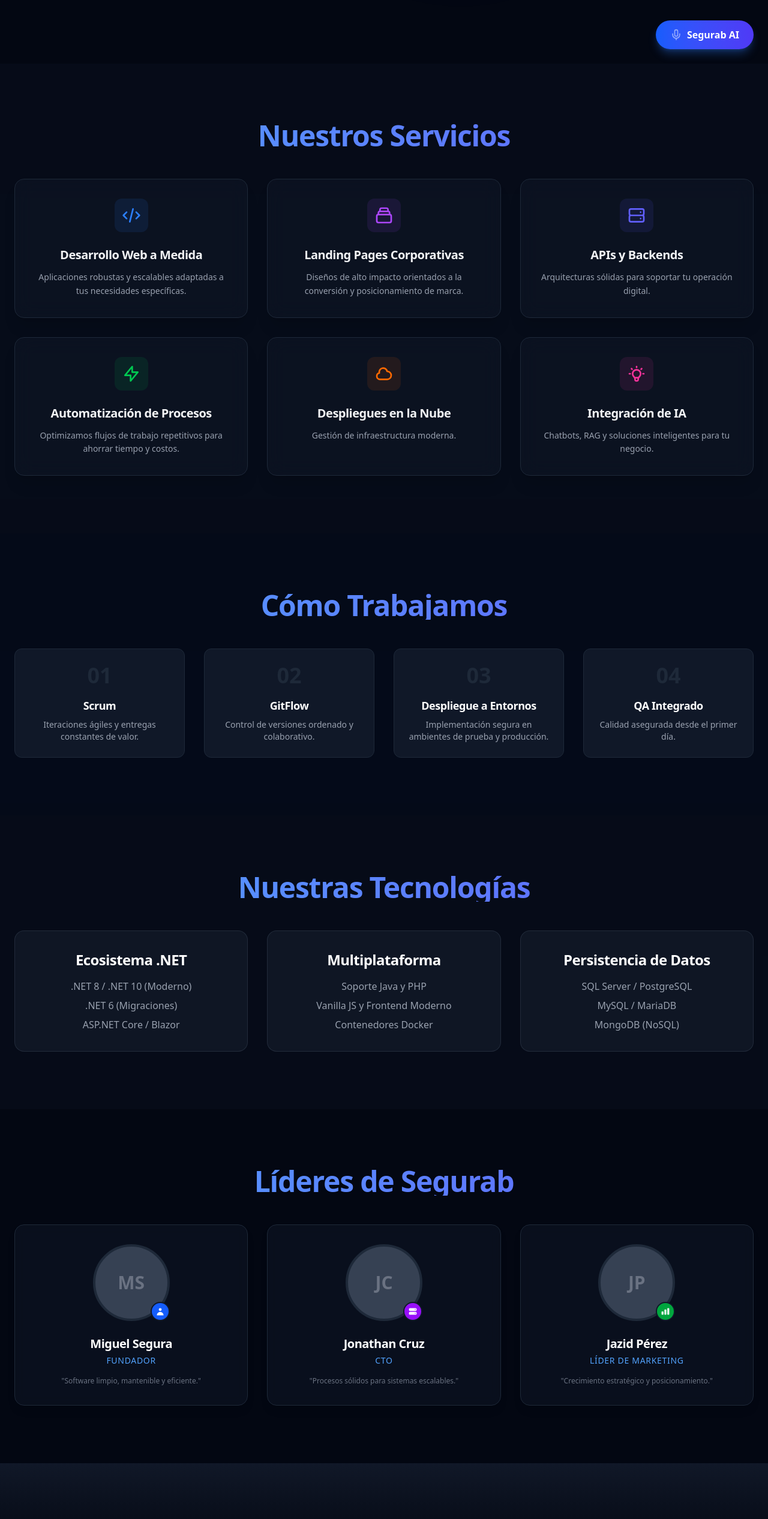
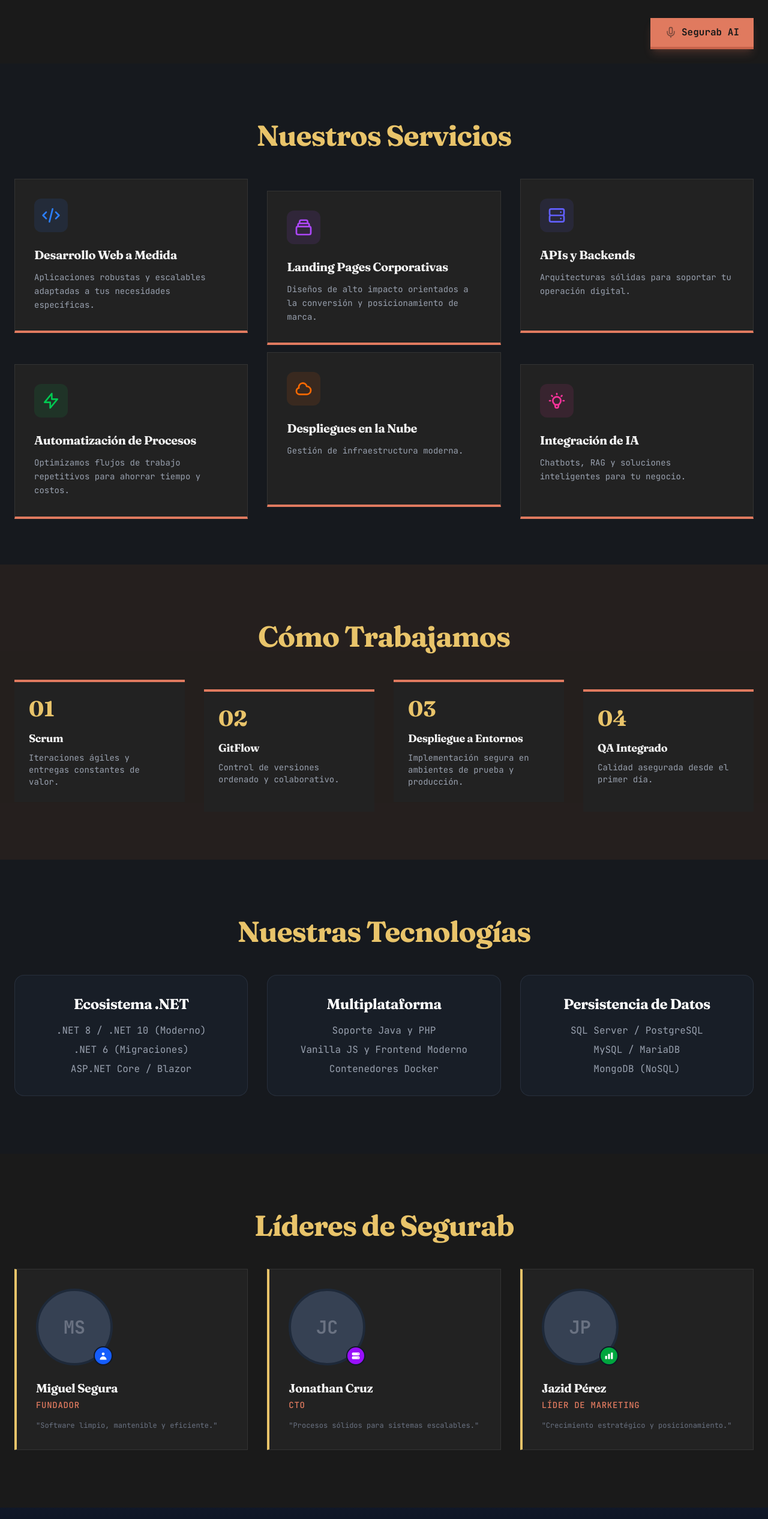
Before and after one commit to MiguelBrav/LandingSegurab, a website built with Vite: page index.html in a window 1280 px wide. Shown: the part 694-3226 px from the top of the page at 60% size. Built offline with nearby package versions, Linux system fonts and the light colour scheme.

Commit message:
update landing

```diff
--- a/index.html
+++ b/index.html
@@ -7,24 +7,23 @@
   <title>Segurab | Soluciones Digitales Empresariales</title>
   <link rel="preconnect" href="https://fonts.googleapis.com">
   <link rel="preconnect" href="https://fonts.gstatic.com" crossorigin>
-  <link href="https://fonts.googleapis.com/css2?family=Outfit:wght@300;400;500;600;700;800&display=swap"
-    rel="stylesheet">
+  <link href="https://fonts.googleapis.com/css2?family=Fraunces:opsz,wght@9..144,400;9..144,700&family=JetBrains+Mono:wght@400;500;700&display=swap" rel="stylesheet">
   <link rel="icon" type="image/png" href="/favicon.png" />
   <link rel="stylesheet" href="./style.css" />
 </head>
 
-<body class="bg-gray-950 text-gray-100 font-sans selection:bg-blue-500 selection:text-white">
+<body class="selection:bg-[#E07A5F] selection:text-[#1A1A1A]">
 
   <!-- FLOATING AI BUTTON -->
   <button id="aiButton"
-    class="fixed right-6 bottom-6 bg-gradient-to-r from-blue-600 to-indigo-600 hover:from-blue-500 hover:to-indigo-500 text-white px-6 py-3 rounded-full shadow-lg shadow-blue-500/30 z-50 flex items-center gap-2 transition-all hover:scale-105 group backdrop-blur-md">
+    class="fixed right-6 bottom-6 bg-[#E07A5F] hover:bg-[#c8634a] text-[#1A1A1A] px-6 py-3 rounded-none border-b-4 border-[#c8634a] shadow-lg shadow-[#E07A5F]/20 z-50 flex items-center gap-2 transition-all hover:-translate-y-1 group backdrop-blur-md font-bold">
     <svg xmlns="http://www.w3.org/2000/svg" width="20" height="20" viewBox="0 0 24 24" fill="none" stroke="currentColor"
       stroke-width="2" stroke-linecap="round" stroke-linejoin="round" class="animate-pulse">
       <path d="M12 2a3 3 0 0 0-3 3v7a3 3 0 0 0 6 0V5a3 3 0 0 0-3-3Z" />
       <path d="M19 10v2a7 7 0 0 1-14 0v-2" />
       <line x1="12" x2="12" y1="19" y2="22" />
     </svg>
-    <span class="font-semibold">Segurab AI</span>
+    <span>Segurab AI</span>
   </button>
 
   <!-- AI MODAL -->
@@ -35,10 +34,10 @@
       style="max-height: 90vh;">
 
       <!-- Header -->
-      <div class="flex justify-between items-center p-6 pb-4 border-b border-gray-800 shrink-0">
+      <div class="flex justify-between items-center p-6 pb-4 border-b border-[#333] shrink-0">
         <div class="flex items-center gap-3">
           <div
-            class="w-8 h-8 rounded-full bg-gradient-to-r from-blue-500 to-indigo-500 flex items-center justify-center">
+            class="w-8 h-8 rounded-none bg-[#E07A5F] flex items-center justify-center text-[#1A1A1A]">
             <svg xmlns="http://www.w3.org/2000/svg" width="16" height="16" viewBox="0 0 24 24" fill="none"
               stroke="currentColor" stroke-width="2" stroke-linecap="round" stroke-linejoin="round">
               <path d="M12 2a3 3 0 0 0-3 3v7a3 3 0 0 0 6 0V5a3 3 0 0 0-3-3Z" />
@@ -103,7 +102,7 @@
         <a href="#team" class="nav-link">Equipo</a>
         <a href="#tech" class="nav-link">Tecnologías</a>
         <a href="#contact"
-          class="px-5 py-2.5 rounded-full bg-white/5 border border-white/10 hover:bg-white/10 transition text-sm font-semibold">Contacto</a>
+          class="px-5 py-2.5 rounded-none bg-white/5 border border-white/10 hover:bg-white/10 transition text-sm font-semibold">Contacto</a>
       </nav>
       <button class="md:hidden text-gray-300" id="mobileMenuBtn">
         <svg xmlns="http://www.w3.org/2000/svg" width="24" height="24" viewBox="0 0 24 24" fill="none"
@@ -120,30 +119,30 @@
   <section class="min-h-screen pt-20 flex items-center justify-center text-center px-6 relative overflow-hidden">
     <!-- Background Elements -->
     <div class="absolute top-0 left-0 w-full h-full overflow-hidden -z-10">
-      <div class="absolute top-1/4 left-1/4 w-96 h-96 bg-blue-600/20 rounded-full blur-3xl animate-pulse"></div>
+      <div class="absolute top-1/4 left-1/4 w-96 h-96 bg-[#E07A5F]/10 rounded-full blur-3xl animate-pulse"></div>
       <div
-        class="absolute bottom-1/4 right-1/4 w-96 h-96 bg-indigo-600/20 rounded-full blur-3xl animate-pulse delay-1000">
+        class="absolute bottom-1/4 right-1/4 w-96 h-96 bg-[#E9C46A]/10 rounded-full blur-3xl animate-pulse delay-1000">
       </div>
     </div>
 
-    <div class="max-w-4xl mx-auto relative z-10">
+    <div class="max-w-4xl mx-auto relative z-10 text-left md:text-center">
       <div
-        class="inline-block mb-4 px-4 py-1.5 rounded-full bg-blue-500/10 border border-blue-500/20 text-blue-400 text-sm font-medium animate-float">
+        class="inline-block mb-4 px-4 py-1.5 rounded-none border-l-4 border-[#E9C46A] text-[#E9C46A] text-sm font-medium animate-float bg-[#222]">
         🚀 Construyendo el futuro digital desde 2025
       </div>
       <h2 class="text-5xl md:text-7xl font-extrabold mb-6 leading-tight">
         Creamos Software Que <br />
-        <span class="bg-clip-text text-transparent bg-gradient-to-r from-blue-400 via-indigo-400 to-purple-400">Impulsa
+        <span style="color: #E07A5F;">Impulsa
           Negocios</span>
       </h2>
-      <p class="text-gray-400 text-lg md:text-xl mb-10 max-w-2xl mx-auto leading-relaxed">
+      <p class="text-gray-400 text-lg md:text-xl mb-10 max-w-2xl mx-auto leading-relaxed md:text-center text-left">
         Especialistas en desarrollo web a medida, backend empresarial y soluciones de IA.
         Transformamos ideas complejas en productos digitales escalables y seguros.
       </p>
       <div class="flex flex-col md:flex-row gap-4 justify-center">
         <a href="#services" class="btn-primary">Explorar Servicios</a>
         <button id="openAiFromHero"
-          class="px-8 py-4 rounded-full border border-gray-700 hover:bg-gray-800 transition font-semibold text-gray-300">
+          class="px-8 py-4 rounded-none border border-gray-700 hover:bg-gray-800 transition font-semibold text-gray-300">
           Consultar a la IA
         </button>
       </div>
@@ -236,28 +235,28 @@
 
   <!-- PROCESS -->
   <section id="process" class="py-24 relative">
-    <div class="absolute inset-0 bg-blue-900/5 -z-10"></div>
+    <div class="absolute inset-0 bg-[#E07A5F]/5 -z-10"></div>
     <div class="max-w-7xl mx-auto px-6">
       <h3 class="section-title">Cómo Trabajamos</h3>
       <div class="grid md:grid-cols-4 gap-8">
-        <div class="p-6 bg-gray-900 border border-gray-800 rounded-xl text-center hover:border-blue-500/30 transition">
-          <div class="text-4xl font-black text-gray-800 mb-4 select-none">01</div>
-          <h4 class="text-lg font-bold text-white mb-2">Scrum</h4>
+        <div class="p-6 bg-[#222] border-t-4 border-[#E07A5F] rounded-none text-left hover:-translate-y-1 transition">
+          <div class="text-4xl font-black text-[#E9C46A] mb-4 select-none font-[Fraunces]">01</div>
+          <h4 class="text-lg font-bold text-[#F4F4F4] mb-2 font-[Fraunces]">Scrum</h4>
           <p class="text-sm text-gray-400">Iteraciones ágiles y entregas constantes de valor.</p>
         </div>
-        <div class="p-6 bg-gray-900 border border-gray-800 rounded-xl text-center hover:border-blue-500/30 transition">
-          <div class="text-4xl font-black text-gray-800 mb-4 select-none">02</div>
-          <h4 class="text-lg font-bold text-white mb-2">GitFlow</h4>
+        <div class="p-6 bg-[#222] border-t-4 border-[#E07A5F] rounded-none text-left hover:-translate-y-1 transition translate-y-4">
+          <div class="text-4xl font-black text-[#E9C46A] mb-4 select-none font-[Fraunces]">02</div>
+          <h4 class="text-lg font-bold text-[#F4F4F4] mb-2 font-[Fraunces]">GitFlow</h4>
           <p class="text-sm text-gray-400">Control de versiones ordenado y colaborativo.</p>
         </div>
-        <div class="p-6 bg-gray-900 border border-gray-800 rounded-xl text-center hover:border-blue-500/30 transition">
-          <div class="text-4xl font-black text-gray-800 mb-4 select-none">03</div>
-          <h4 class="text-lg font-bold text-white mb-2">Despliegue a Entornos</h4>
+        <div class="p-6 bg-[#222] border-t-4 border-[#E07A5F] rounded-none text-left hover:-translate-y-1 transition">
+          <div class="text-4xl font-black text-[#E9C46A] mb-4 select-none font-[Fraunces]">03</div>
+          <h4 class="text-lg font-bold text-[#F4F4F4] mb-2 font-[Fraunces]">Despliegue a Entornos</h4>
           <p class="text-sm text-gray-400">Implementación segura en ambientes de prueba y producción.</p>
         </div>
-        <div class="p-6 bg-gray-900 border border-gray-800 rounded-xl text-center hover:border-blue-500/30 transition">
-          <div class="text-4xl font-black text-gray-800 mb-4 select-none">04</div>
-          <h4 class="text-lg font-bold text-white mb-2">QA Integrado</h4>
+        <div class="p-6 bg-[#222] border-t-4 border-[#E07A5F] rounded-none text-left hover:-translate-y-1 transition translate-y-4">
+          <div class="text-4xl font-black text-[#E9C46A] mb-4 select-none font-[Fraunces]">04</div>
+          <h4 class="text-lg font-bold text-[#F4F4F4] mb-2 font-[Fraunces]">QA Integrado</h4>
           <p class="text-sm text-gray-400">Calidad asegurada desde el primer día.</p>
         </div>
       </div>
@@ -386,7 +385,7 @@
         rendimiento.
       </p>
       <a href="mailto:contacto@Segurab.com"
-        class="inline-flex items-center gap-3 bg-white text-black px-8 py-4 rounded-full font-bold hover:bg-gray-200 transition">
+        class="inline-flex items-center gap-3 bg-white text-black px-8 py-4 rounded-none font-bold hover:bg-gray-200 transition">
         <svg xmlns="http://www.w3.org/2000/svg" width="20" height="20" viewBox="0 0 24 24" fill="none"
           stroke="currentColor" stroke-width="2" stroke-linecap="round" stroke-linejoin="round">
           <rect x="2" y="4" width="20" height="16" rx="2"></rect>
--- a/style.css
+++ b/style.css
@@ -2,11 +2,11 @@
 
 /* ─── Design Tokens ─────────────────────────────────────────────────────────── */
 :root {
-    --color-primary: #2563eb;
-    --color-primary-dark: #1e40af;
-    --chat-bg: #111827;
-    --chat-bubble-user: #2563eb;
-    --chat-bubble-agent: #1f2937;
+    --color-primary: #E07A5F;
+    --color-primary-dark: #c8634a;
+    --chat-bg: #1A1A1A;
+    --chat-bubble-user: #E07A5F;
+    --chat-bubble-agent: #333333;
 }
 
 html {
@@ -14,7 +14,10 @@ html {
 }
 
 body {
-    @apply bg-gray-950 text-gray-100 antialiased font-sans;
+    background-color: #1A1A1A;
+    color: #F4F4F4;
+    font-family: 'JetBrains Mono', monospace;
+    -webkit-font-smoothing: antialiased;
 }
 
 /* ─── Typography ─────────────────────────────────────────────────────────────── */
@@ -25,33 +28,58 @@ h4,
 h5,
 h6 {
     @apply tracking-tight;
+    font-family: 'Fraunces', serif;
 }
 
 .section-title {
-    @apply text-4xl md:text-5xl font-extrabold mb-12 text-center text-transparent bg-clip-text bg-gradient-to-r from-blue-400 to-indigo-500;
+    @apply text-4xl md:text-5xl font-extrabold mb-12 text-center;
+    color: #E9C46A;
 }
 
 /* ─── Cards ──────────────────────────────────────────────────────────────────── */
 .card {
-    @apply bg-gray-900/50 backdrop-blur-lg border border-gray-800 p-8 rounded-2xl shadow-xl hover:shadow-2xl hover:border-blue-500/30 transition-all duration-300 hover:-translate-y-1 flex flex-col items-center text-center;
+    @apply p-8 transition-all duration-300 hover:-translate-y-1 flex flex-col items-start text-left;
+    background-color: #222222;
+    border-radius: 0;
+    border: 1px solid #333;
+    border-bottom: 4px solid #E07A5F;
+}
+
+.card:nth-child(even) {
+    transform: translateY(20px);
+}
+
+.card:hover {
+    border-bottom-color: #E9C46A;
+    background-color: #2a2a2a;
+    box-shadow: 0 10px 30px -10px rgba(224, 122, 95, 0.2);
 }
 
 /* ─── Team Cards ─────────────────────────────────────────────────────────────── */
 .team-card {
-    @apply bg-gray-900/50 backdrop-blur border border-gray-800 p-8 rounded-2xl shadow-lg text-center hover:border-blue-500/30 transition-all duration-300;
+    @apply p-8 rounded-none text-left transition-all duration-300;
+    background-color: #222222;
+    border: 1px solid #333;
+    border-left: 4px solid #E9C46A;
 }
 
 .team-card h4 {
-    @apply text-xl font-bold text-white mb-1;
+    @apply text-xl font-bold mb-1;
+    color: #F4F4F4;
+    font-family: 'Fraunces', serif;
 }
 
 .team-card p {
-    @apply text-blue-400 text-sm font-medium uppercase tracking-wider;
+    @apply text-sm font-medium uppercase tracking-wider;
+    color: #E07A5F;
 }
 
 /* ─── Buttons ────────────────────────────────────────────────────────────────── */
 .btn-primary {
-    @apply inline-block bg-gradient-to-r from-blue-600 to-indigo-600 text-white font-bold px-8 py-4 rounded-full shadow-lg shadow-blue-600/20 hover:shadow-blue-600/40 hover:scale-105 transition-all duration-300 z-10 relative overflow-hidden;
+    @apply inline-block font-bold px-8 py-4 shadow-lg hover:scale-105 transition-all duration-300 z-10 relative overflow-hidden;
+    background-color: #E07A5F;
+    color: #1A1A1A;
+    border-radius: 2px;
 }
 
 .btn-primary::before {
@@ -104,19 +132,22 @@ h6 {
 }
 
 .chat-bubble {
-    @apply px-4 py-2.5 rounded-2xl text-sm leading-relaxed max-w-[80%];
+    @apply px-4 py-2.5 rounded-none text-sm leading-relaxed max-w-[80%];
 }
 
 .chat-bubble--user {
-    @apply bg-blue-600 text-white rounded-br-sm;
+    background-color: var(--chat-bubble-user);
+    color: #1A1A1A;
 }
 
 .chat-bubble--agent {
-    @apply bg-gray-800 text-gray-200 rounded-bl-sm;
+    background-color: var(--chat-bubble-agent);
+    color: #F4F4F4;
 }
 
 .chat-bubble--error {
-    @apply bg-red-900/50 border border-red-500/30 text-red-300 rounded-bl-sm;
+    @apply border border-red-500/30 text-red-300;
+    background-color: #551111;
 }
 
 /* Indicador "escribiendo..." */
```
